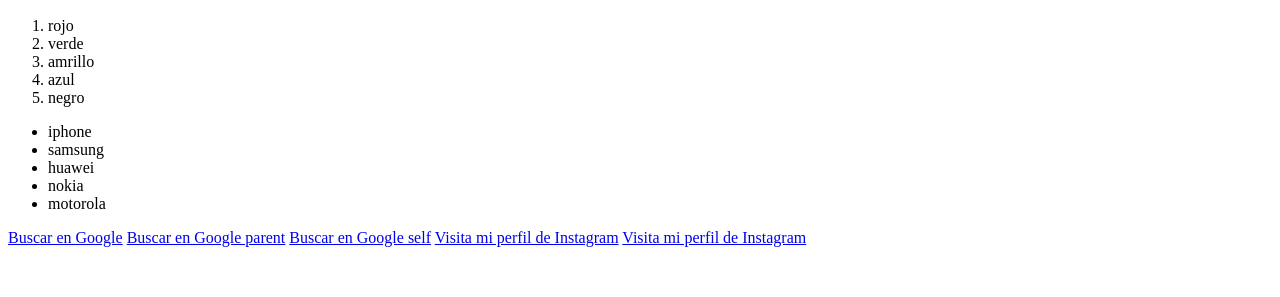
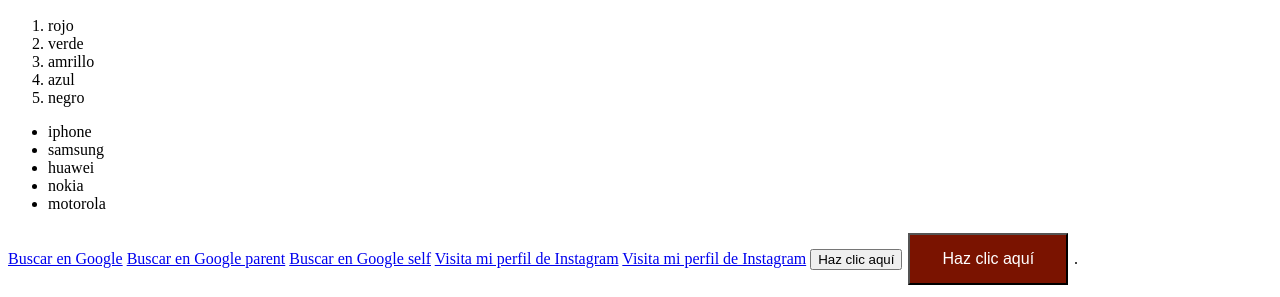
Before and after one commit to jaae18/DiplomadoWeb2024ll, a plain HTML site: page index.html in a window 1280 px wide. Shown: the part 717-1014 px from the top of the page. Before the commit the page ends 972 px from the top, so only its background shows below. Drawn offline with Linux system fonts and the light colour scheme.

Commit message:
cambios en mi html (boton)

```diff
--- a/index.html
+++ b/index.html
@@ -53,5 +53,32 @@
     <a href="https://www.instagram.com/juan_aespronceda/">Visita mi perfil de Instagram</a>
     <a href="https://www.instagram.com/delitentacion.pzo/">Visita mi perfil de Instagram</a>
 
+    <button onclick="mostrarMensaje()">Haz clic aquí</button>
+
+
+  <style>
+    .mi-boton {
+        background-color: rgb(122, 19, 0);
+  color: white;
+  padding: 15px 32px;
+  text-align: center;
+  text-decoration: none;
+  display: inline-block;
+  font-size: 16px;
+  margin: 4px
+ 2px;
+  cursor: pointer;
+    }
+  </style>
+
+  <button class="mi-boton" onclick="mostrarMensaje()">Haz clic aquí</button>
+
+  <script>
+      function mostrarMensaje() {
+        alert("Bienvenido a mi primera pagina");
+      }
+  </script>
+.
+
 </body>
 </html>
```
